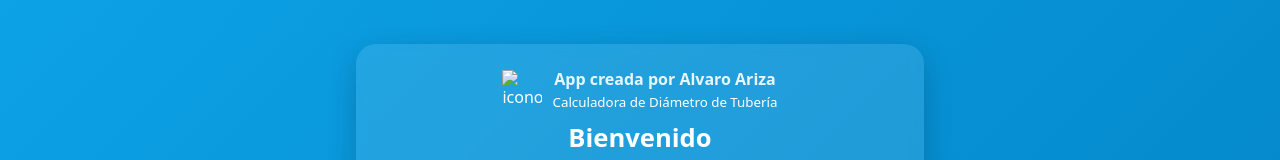
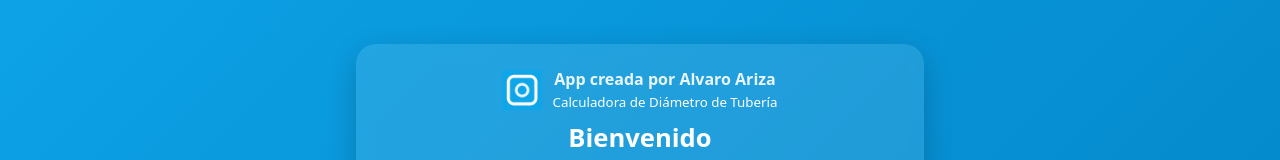
Before and after one commit to varomusic/diametro-tuberia, a plain HTML site: page index.html in a window 1280 px wide. Shown: the part 228-388 px from the top of the page. Drawn offline with Linux system fonts and the light colour scheme.

Commit message:
icono modificacion
cambio en iconó

```diff
--- a/index.html
+++ b/index.html
@@ -49,7 +49,7 @@
 <div class="splash" id="splash">
   <div class="box">
     <div class="brand">
-      <img src="icons/icon-192.png" alt="icono">
+      <img src="./icon-192.png" alt="icono">
       <div>
         <div class="sig">App creada por Alvaro Ariza</div>
         <small>Calculadora de Diámetro de Tubería</small>
```
